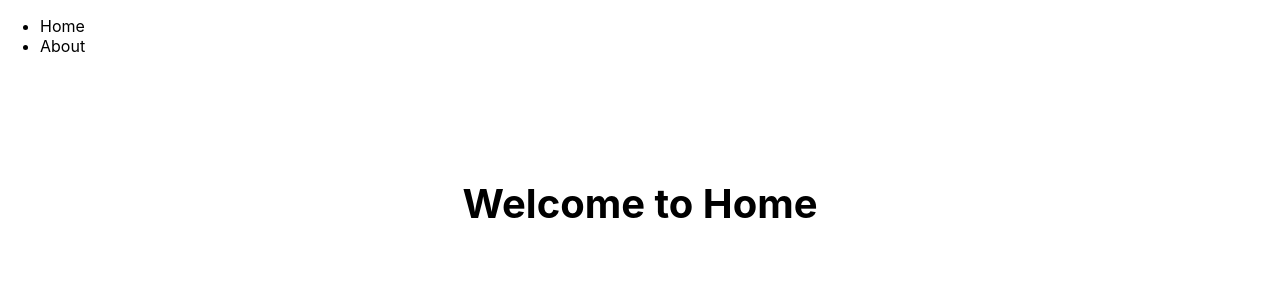
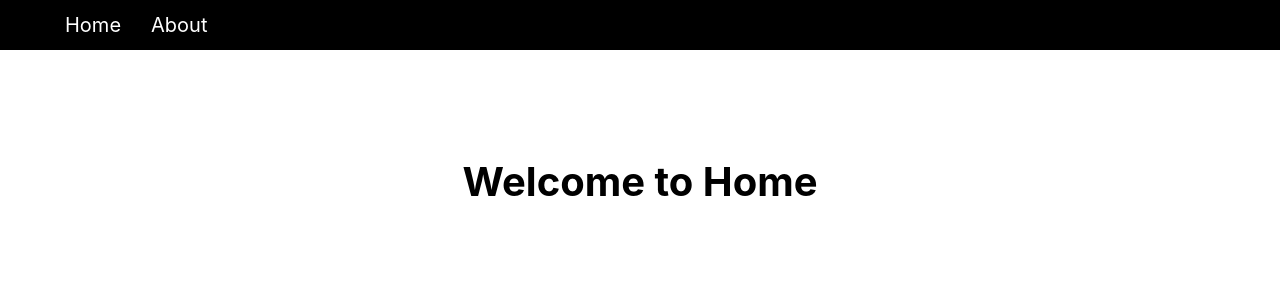
Before and after one commit to sumonsheikh/next-news-app, a Next.js app: page / in a window 1280 px wide. Shown: the top 300 px of the page. Built offline with nearby package versions, Linux system fonts and the light colour scheme.

Commit message:
add style for nav

```diff
--- a/component/Nav.js
+++ b/component/Nav.js
@@ -4,7 +4,7 @@ import navStyles from '../styles/Nav.module.css'
 
 const Nav = () => {
     return (
-        <nav>
+        <nav className={navStyles.nav}>
             <ul>
                 <li>
                     <Link href="/">Home</Link>
--- a/styles/Nav.module.css
+++ b/styles/Nav.module.css
@@ -0,0 +1,19 @@
+.nav{
+    height: 50px;
+    padding: 10px;
+    background: #000;
+    color: #fff;
+    display: flex;
+    align-items: center;
+   justify-content: flex-start;
+}
+.nav ul{
+    display: flex;
+    justify-content: center;
+    align-items: center;
+    list-style: none;
+}
+.nav ul li a{
+    margin: 5px 15px;
+    font-size: 1.25rem;
+}
```
